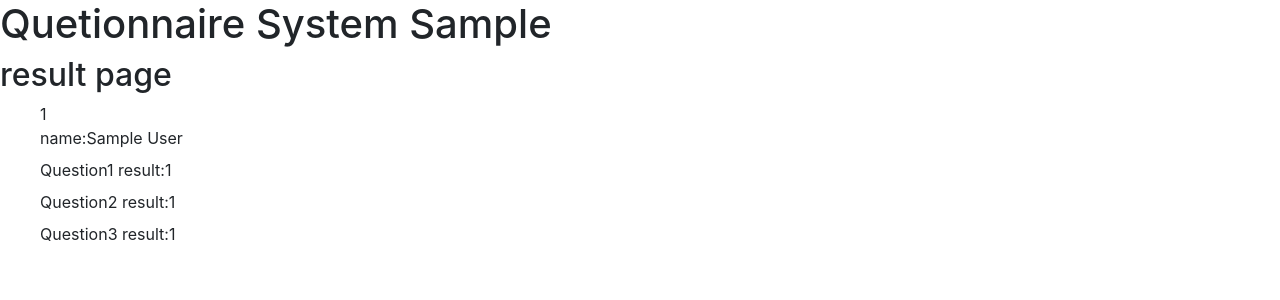
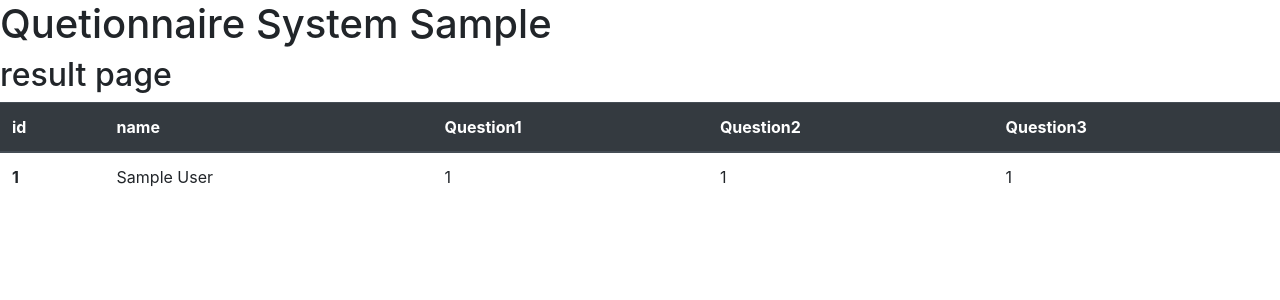
Before and after one commit to heroccccc/questionnaire_system, a Flask app: page /result in a window 1280 px wide. Shown: the top 300 px of the page. Run offline with Flask 2, Linux system fonts and the light colour scheme; tables that the repository leaves empty hold one stand-in row (values such as "Sample post"); some libraries are stand-ins or nearby versions.

Commit message:
write talbe code in result html

```diff
--- a/main/templates/result.html
+++ b/main/templates/result.html
@@ -1,13 +1,26 @@
 {% extends "layout.html" %}
 {% block body %}
 <h2>result page</h2>
-<ul>
-    {% for data in result_data %}
-        <li>{{ data.id }}</li>
-        <dd>name:{{ data.name|safe }}</dd>
-        <dd>Question1 result:{{data.q1_result|safe}}</dd>
-        <dd>Question2 result:{{data.q2_result|safe}}</dd>
-        <dd>Question3 result:{{data.q3_result|safe}}</dd>
-    {% endfor %}
-</ul>
+<table class="table table-hover">
+    <thead class="thead-dark">
+        <tr>
+            <th>id</th>
+            <th>name</th>
+            <th>Question1</th>
+            <th>Question2</th>
+            <th>Question3</th>
+        </tr>
+    </thead>
+        <tbody>
+            {% for data in result_data %}
+            <tr>
+                <th>{{ data.id }}</th>
+                <td>{{ data.name }}</td>
+                <td>{{data.q1_result}}</td>
+                <td>{{data.q2_result}}</td>
+                <td>{{data.q3_result}}</td>
+            </tr>
+            {% endfor %}
+        </tbody>
+</table>
 {% endblock %}
```
